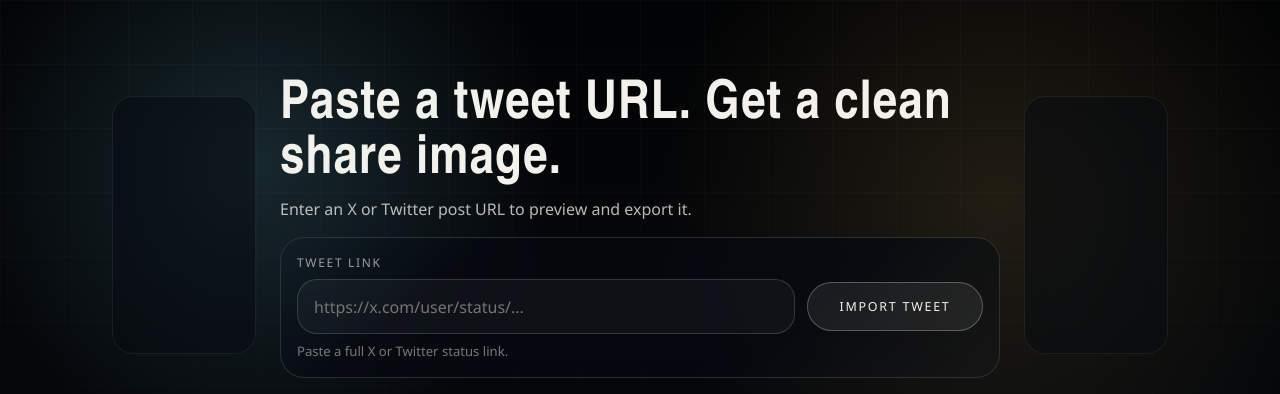
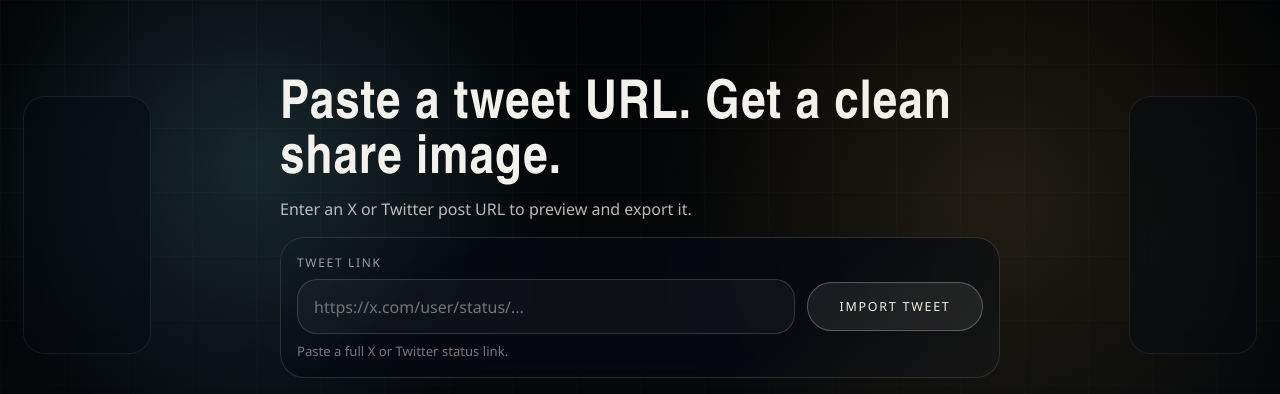
Before and after one commit to domechn/xshots, a React (Vite) app: page / in a window 1280 px wide. Shown: the top 394 px of the page. Built offline with nearby package versions, Linux system fonts and the light colour scheme.

Commit message:
move ads

```diff
--- a/src/App.tsx
+++ b/src/App.tsx
@@ -20,6 +20,7 @@ type StatusState = {
 };
 
 type AdsByGoogleQueue = Array<Record<string, never>>;
+const DESKTOP_AD_MEDIA_QUERY = "(min-width: 1280px)";
 const SIDE_AD_SLOT_COUNT = 2;
 
 declare global {
@@ -44,6 +45,7 @@ export default function App({
   clipboardWriter = copyPngToClipboard,
 }: AppProps) {
   const previewRef = useRef<HTMLDivElement>(null);
+  const isDesktopAdLayout = useDesktopAdLayout();
   const [tweetUrl, setTweetUrl] = useState("");
   const [draft, setDraft] = useState(INITIAL_DRAFT);
   const [status, setStatus] = useState<StatusState | null>(null);
@@ -51,10 +53,11 @@ export default function App({
   const [isImporting, setIsImporting] = useState(false);
   const [isExporting, setIsExporting] = useState(false);
   const [isCopying, setIsCopying] = useState(false);
+  const activeAdSlotCount = isDesktopAdLayout ? SIDE_AD_SLOT_COUNT : 1;
 
   useEffect(() => {
-    queueAdsenseAds(SIDE_AD_SLOT_COUNT);
-  }, []);
+    queueAdsenseAds(activeAdSlotCount);
+  }, [activeAdSlotCount]);
 
   useEffect(() => {
     if (!status) {
@@ -225,7 +228,9 @@ export default function App({
         </div>
       ) : null}
       <div className="app-layout app-layout--minimal">
-        <AdSlot className="ad-slot ad-slot--side-rail ad-slot--side-rail-left" />
+        {isDesktopAdLayout ? (
+          <AdSlot className="ad-slot ad-slot--side-rail ad-slot--side-rail-left" />
+        ) : null}
         <div className="app-shell__inner">
           <section className="app-hero app-hero--minimal">
             <h1 className="app-hero__title app-hero__title--minimal">
@@ -300,6 +305,9 @@ export default function App({
               </div>
             </section>
           </section>
+          {!isDesktopAdLayout ? (
+            <AdSlot className="ad-slot ad-slot--mobile-fallback" />
+          ) : null}
           <footer className="app-footer">
             <p className="privacy-note">
               This site uses Google AdSense, which may use cookies to serve
@@ -310,7 +318,9 @@ export default function App({
             </p>
           </footer>
         </div>
-        <AdSlot className="ad-slot ad-slot--side-rail ad-slot--side-rail-right" />
+        {isDesktopAdLayout ? (
+          <AdSlot className="ad-slot ad-slot--side-rail ad-slot--side-rail-right" />
+        ) : null}
       </div>
     </main>
   );
@@ -381,3 +391,42 @@ function queueAdsenseAds(slotCount: number) {
     return;
   }
 }
+
+function useDesktopAdLayout() {
+  const [isDesktopAdLayout, setIsDesktopAdLayout] = useState(() => {
+    if (typeof window === "undefined" || !window.matchMedia) {
+      return false;
+    }
+
+    return window.matchMedia(DESKTOP_AD_MEDIA_QUERY).matches;
+  });
+
+  useEffect(() => {
+    if (typeof window === "undefined" || !window.matchMedia) {
+      return;
+    }
+
+    const mediaQuery = window.matchMedia(DESKTOP_AD_MEDIA_QUERY);
+    const updateLayout = (event?: MediaQueryListEvent) => {
+      setIsDesktopAdLayout(event ? event.matches : mediaQuery.matches);
+    };
+
+    updateLayout();
+
+    if (typeof mediaQuery.addEventListener === "function") {
+      mediaQuery.addEventListener("change", updateLayout);
+
+      return () => {
+        mediaQuery.removeEventListener("change", updateLayout);
+      };
+    }
+
+    mediaQuery.addListener(updateLayout);
+
+    return () => {
+      mediaQuery.removeListener(updateLayout);
+    };
+  }, []);
+
+  return isDesktopAdLayout;
+}
--- a/src/app.css
+++ b/src/app.css
@@ -934,29 +934,24 @@
   display: none;
 }
 
+.ad-slot--mobile-fallback {
+  min-height: 4.25rem;
+  margin-top: var(--space-4);
+  padding: 0.25rem 0;
+  border-block: 1px solid rgba(243, 241, 235, 0.08);
+}
+
+.ad-slot--mobile-fallback ins {
+  min-height: 4rem;
+}
+
 @media (min-width: 1180px) {
-  .app-layout--minimal {
-    display: grid;
-    grid-template-columns: minmax(8rem, 9rem) minmax(0, 720px) minmax(
-        8rem,
-        9rem
-      );
-    gap: clamp(1rem, 2vw, 1.5rem);
-    align-items: start;
-    justify-content: center;
-  }
-
-  .app-shell--minimal .app-shell__inner {
-    width: 100%;
-    margin: 0;
-  }
-
   .ad-slot--side-rail {
-    position: sticky;
+    position: fixed;
     top: clamp(6rem, 9vh, 7.5rem);
     z-index: 1;
     display: flex;
-    align-self: start;
+    width: clamp(7rem, 10vw, 8.5rem);
     min-height: 16rem;
     padding: 0.5rem;
     border: 1px solid rgba(243, 241, 235, 0.08);
@@ -967,6 +962,26 @@
 
   .ad-slot--side-rail ins {
     min-height: 15rem;
+  }
+
+  .ad-slot--side-rail-left {
+    left: clamp(0.75rem, 1.8vw, 1.5rem);
+  }
+
+  .ad-slot--side-rail-right {
+    right: clamp(0.75rem, 1.8vw, 1.5rem);
+  }
+}
+
+@media (max-width: 720px) {
+  .ad-slot--mobile-fallback {
+    min-height: 3.5rem;
+    margin-top: var(--space-3);
+    padding: 0;
+  }
+
+  .ad-slot--mobile-fallback ins {
+    min-height: 3.5rem;
   }
 }
 
```
Also changed, not shown: 6 other files (tests, documents, lock files or other folders).
